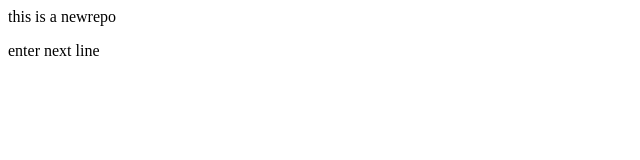
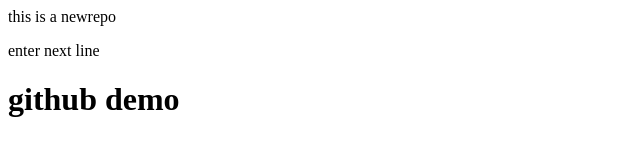
Before and after one commit to ratan-7/localrepo, a plain HTML site: page index.html in a window 1280 px wide. Shown: the whole page, without its empty margins (0-640 px from the left). Drawn offline with Linux system fonts and the light colour scheme.

Commit message:
Update index.html

```diff
--- a/index.html
+++ b/index.html
@@ -1,2 +1,3 @@
 <p>this is a newrepo</p>
 <p>enter next line</p>
+<h1>github demo</h1>
```
